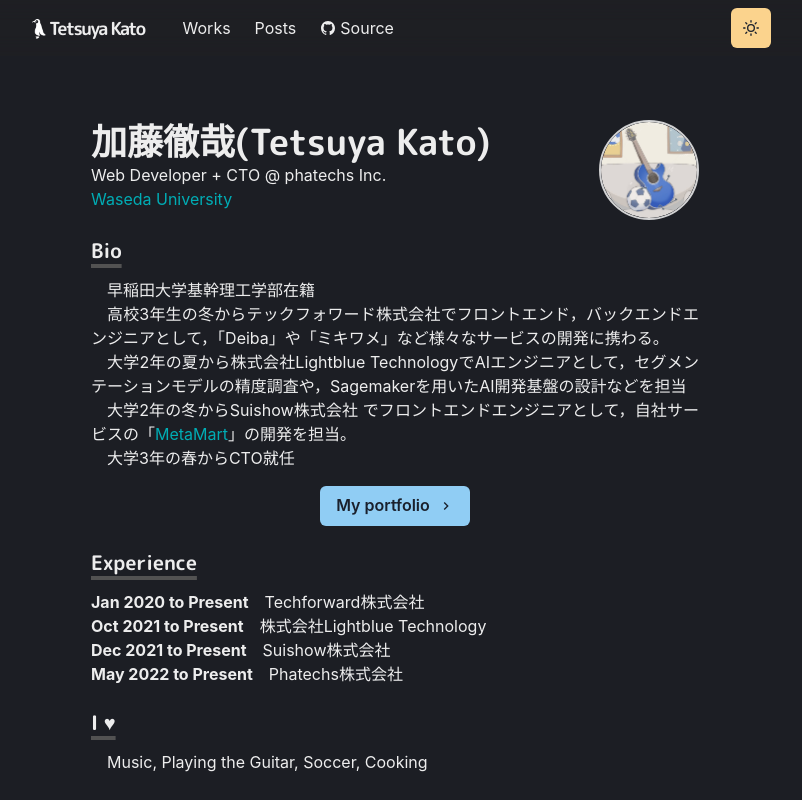
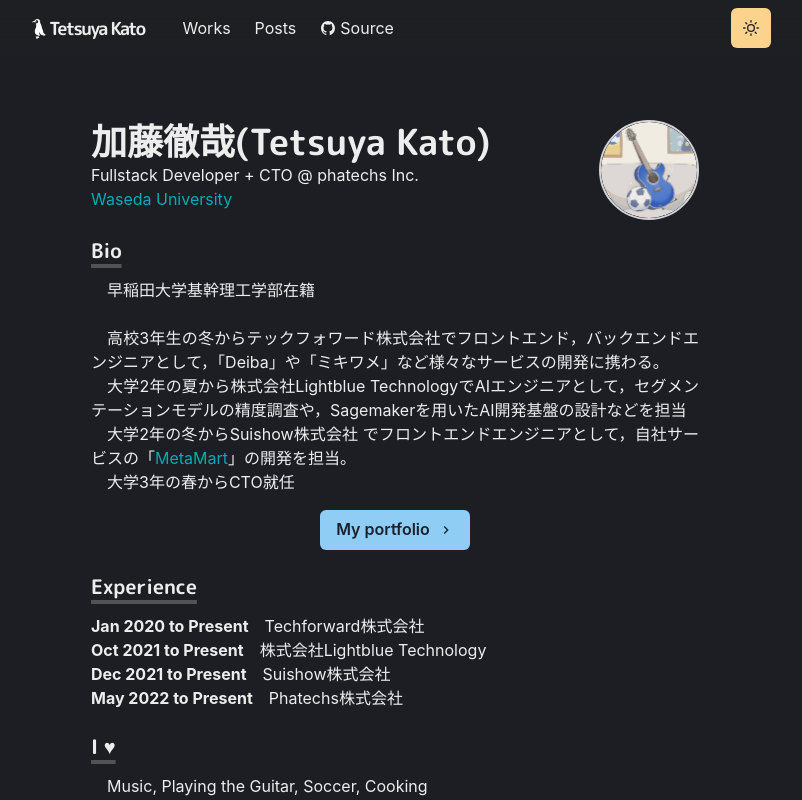
Before and after one commit to empelt/tetsuya-homepage, a Next.js app: page / in a window 1280 px wide. Shown: the top 800 px of the page, without its empty margins (245-1047 px from the left). Built offline with nearby package versions, Linux system fonts and the light colour scheme.

Commit message:
bioの編集

```diff
--- a/pages/index.tsx
+++ b/pages/index.tsx
@@ -31,7 +31,7 @@
             <Heading as="h2" variant="page-title">
               加藤徹哉(Tetsuya Kato)
             </Heading>
-            <p>Web Developer + CTO @ phatechs Inc.</p>
+            <p>Fullstack Developer + CTO @ phatechs Inc.</p>
             <NextLink href="https://www.waseda.jp/top/" passHref>
               <Link target="_blank">Waseda University</Link>
             </NextLink>
@@ -68,6 +68,7 @@
             Bio
           </Heading>
           <Paragraph>早稲田大学基幹理工学部在籍</Paragraph>
+          <br />
           <Paragraph>
             高校3年生の冬からテックフォワード株式会社でフロントエンド，バックエンドエンジニアとして，「Deiba」や「ミキワメ」など様々なサービスの開発に携わる。
           </Paragraph>
```
